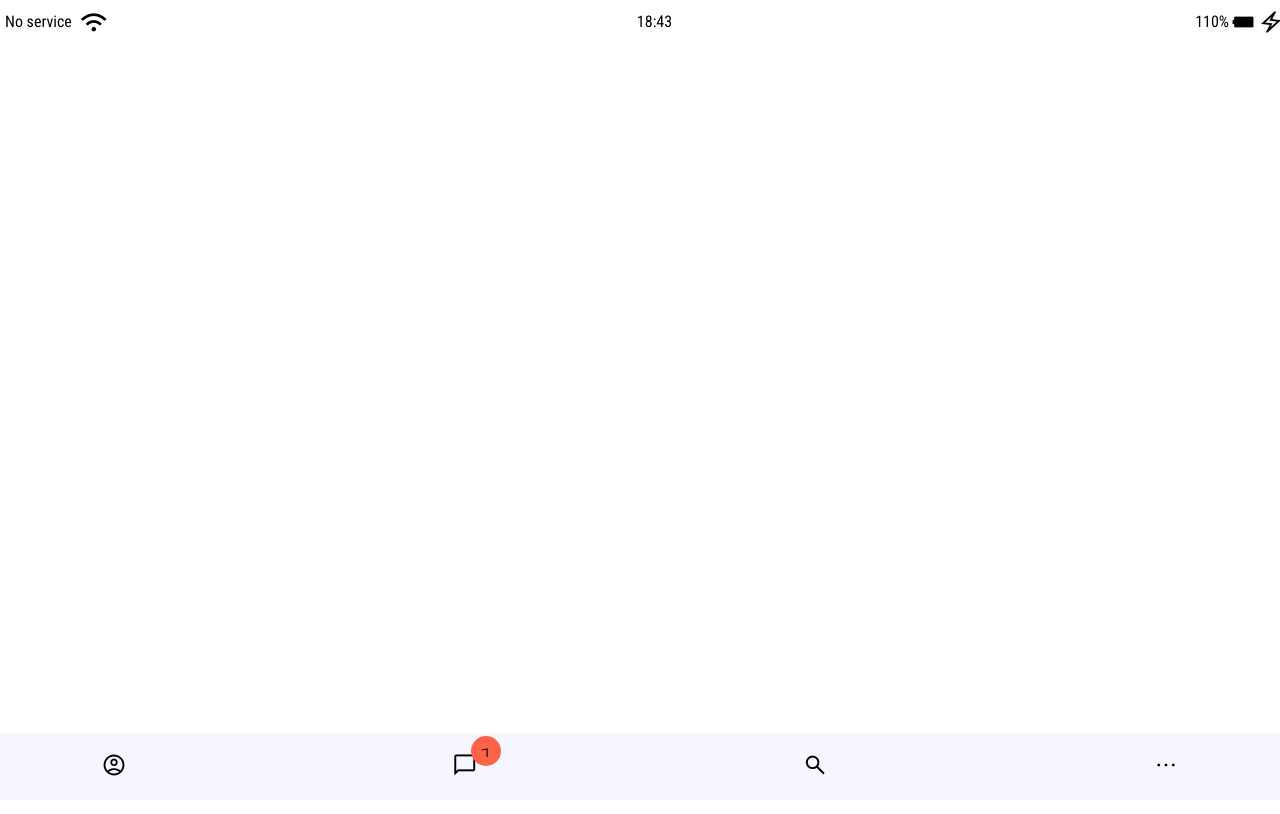
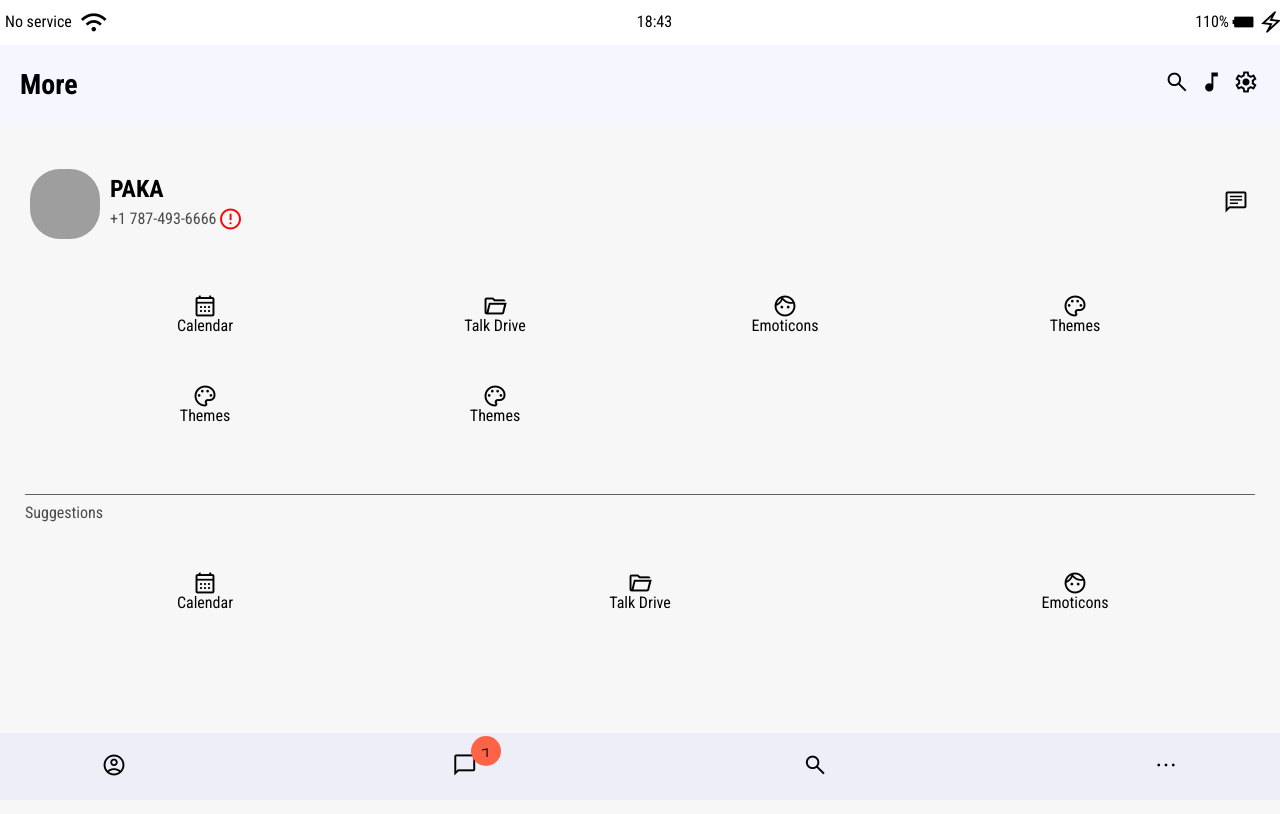
Before and after one commit to holymolyguacamolerolypolybordercollie/kokoa-clone-2020, a plain HTML site: page html/more.html in a window 1280 px wide. Drawn offline with nearby package versions, Linux system fonts and the light colour scheme; grey boxes are pictures that could not be loaded.

Commit message:
done!
goood~~

```diff
--- a/css/components/contour.css
+++ b/css/components/contour.css
@@ -16,3 +16,7 @@
     width:96%;
 
 }
+
+.countour__more{
+    margin-top:30px;
+}
--- a/css/components/header.css
+++ b/css/components/header.css
@@ -11,5 +11,6 @@
     padding: 25px 20px;
     font-weight:700;
     font-size:28px;
+    margin-top:45px;
     background-color:rgba(128, 151, 252,0.082);
 }
--- /dev/null
+++ b/css/components/icons.css
@@ -0,0 +1,36 @@
+.more-icons{
+    display:flex;
+    flex-direction:column;
+    justify-content:space-between;
+    padding:15px 30px;
+}
+
+.more-icons__row{
+    display:flex;
+    flex-direction:row;
+    justify-content:space-between;
+    margin: 25px 5px;
+
+}
+
+.more-icon{
+    display:flex;
+    flex-direction:column;
+    justify-content:center;
+    align-items:center;
+    width:25%;
+}
+
+.suggestions{
+    padding:15px 30px;
+}
+.more-icons__row:nth-child(2){
+    display:flex;
+    justify-content:flex-start;
+
+}
+.contour + .more-icons__row{
+    display:flex;
+    justify-content:flex-start;
+    margin: 25px 5px;
+}
--- a/css/components/user-component.css
+++ b/css/components/user-component.css
@@ -41,7 +41,6 @@
 }
 
 .user-component__msg{
-    margin-top :6.5px;
     font-size:16px;
     color:rgba(0,0,0,0.7);
 }
@@ -90,3 +89,18 @@
     font-size:15px;
     border-radius:50%
 }
+
+.user-component__el{
+    margin-top:6.5px;
+    display:flex;
+    flex-direction:row;
+    align-items:center;
+}
+
+.alert-noti{
+    display:flex;
+    margin-top:10px;
+    margin: 0px 20px;
+    color:red;
+    text-align:center;
+}
--- a/css/styles.css
+++ b/css/styles.css
@@ -5,6 +5,7 @@
 @import "components/user-component.css";
 @import "components/contour.css";
 @import "components/openchats.css";
+@import "components/icons.css";
 
 /*screen styles*/
 @import "screens/login.css";
@@ -36,9 +37,6 @@
 }
 
 /*header settings -- due to the fixed statbar */
-header{
-    margin-top:45px;
-}
 
 main{
     padding:30px 25px;
--- a/html/more.html
+++ b/html/more.html
@@ -23,7 +23,80 @@
             <span class="material-symbols-outlined">electric_bolt</span>
         </div>
     </div>
-    this page is for more
+    <header class = "main-header">
+        <h1>More</h1>
+        <div class ="main-header__icons">
+            <span class="material-symbols-outlined">search</span>
+            <span class="material-symbols-outlined">music_note</span>
+            <span class="material-symbols-outlined">settings</span>
+        </div>
+    </header>
+    <main class="main-screen main-screen__more">
+    <div class="user-component">
+        <div class="user-component__column">
+            <img src="https://yt3.googleusercontent.com/ytc/AL5GRJVh-RHG_HFXSUQ_sAYEaH6eR2c2H7-7afj_FKaFbg=s900-c-k-c0x00ffffff-no-rj" class="user-component__pic">
+            <div class="user-component__text">
+                <h4 class="user-component__name user-component__name">PAKA</h4>
+                <div class="user-component__el">
+                    <h6 class="user-component__msg">+1 787-493-6666</h6>
+                    <span class="material-symbols-outlined alert-noti">error</span>
+                </div>
+            </div>
+        </div>
+        <div class="user-component__column user-component__column-noti">
+            <span class="material-symbols-outlined">chat</span>
+        </div>
+    </div>
+    <div class="more-icons">
+        <div class="more-icons__row">
+            <div class="more-icon">
+                <span class="material-symbols-outlined">calendar_month</span>
+                <span>Calendar</span>
+            </div>
+            <div class="more-icon">
+                <span class="material-symbols-outlined">folder_open</span>
+                <span>Talk Drive</span>
+            </div>
+            <div class="more-icon">
+                <span class="material-symbols-outlined">face</span>
+                <span>Emoticons</span>
+            </div>
+            <div class="more-icon">
+                <span class="material-symbols-outlined">palette</span>
+                <span>Themes</span>
+            </div>
+        </div>
+        <div class="more-icons__row">
+            <div class="more-icon">
+                <span class="material-symbols-outlined">palette</span>
+                <span>Themes</span>
+            </div>
+            <div class="more-icon">
+                <span class="material-symbols-outlined">palette</span>
+                <span>Themes</span>
+            </div>
+        </div>
+    </div>
+    <div class = "contour countour__more">
+        <span>Suggestions</span>
+    </div>
+    <div class="suggestions">
+        <div class="more-icons__row">
+            <div class="more-icon">
+                <span class="material-symbols-outlined">calendar_month</span>
+                <span>Calendar</span>
+            </div>
+            <div class="more-icon">
+                <span class="material-symbols-outlined">folder_open</span>
+                <span>Talk Drive</span>
+            </div>
+            <div class="more-icon">
+                <span class="material-symbols-outlined">face</span>
+                <span>Emoticons</span>
+            </div>
+        </div>
+    </div>
+    </main>
     <nav class="navbar">
         <ul class="navbar_list">
             <li><a href="friends.html" class="nav_link"><span class="material-symbols-outlined">
```
Also changed, not shown: html/friends.html (+1 -1 lines), html/index.html (+2 -0 lines), screenshots/06.png.
